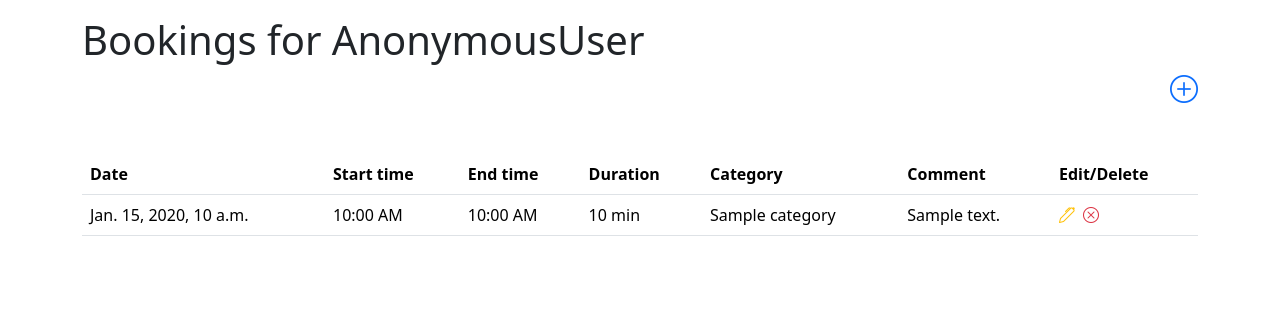
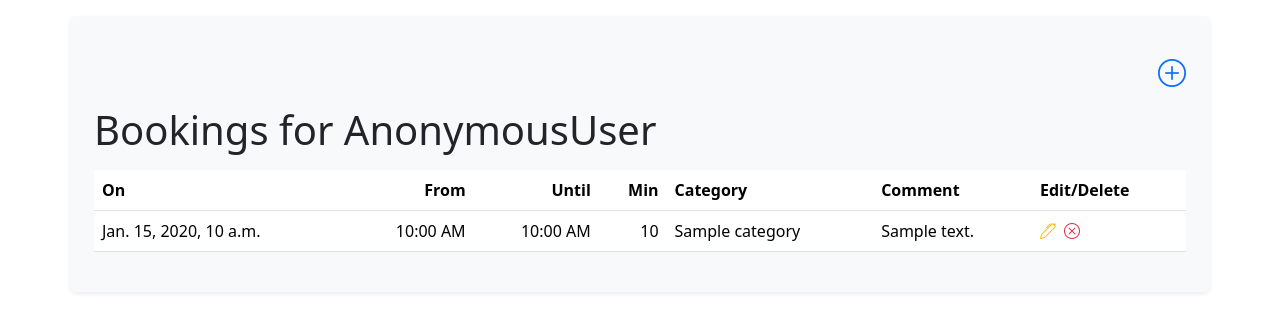
Before and after one commit to neptunhiker/home, a Django app: template timetracking/templates/booking_list.html in a window 1280 px wide. Shown: the part 120-452 px from the top of the page. Run offline with Django 4.2, Linux system fonts and the light colour scheme; the template is opened without the code that fills it: most values are stand-ins (such as "Sample title", 1, 10 or a date in 2020); some libraries are stand-ins or nearby versions.

Commit message:
Make some desgin changes to the creation of a booking template

```diff
--- a/timetracking/templates/booking_list.html
+++ b/timetracking/templates/booking_list.html
@@ -4,16 +4,17 @@
 {% block content %}
 
 <section>
-  <div class="container">
-    <h1>Bookings for {{ user }}</h1>
-    <div class="text-end text-success"><a href="{% url 'booking_new' %}"><i class="bi-plus-circle h3"></i></a></div>
-    <table class="table mt-5">
+  <div class="container bg-light p-4 rounded shadow-sm">
+    <div class="text-end text-success my-3"><a href="{% url 'booking_new' %}"><i class="bi-plus-circle h3"></i></a></div>
+    <h1 class="mb-3">Bookings for {{ user }}</h1>
+    <div class="table-responsive">
+      <table class="table">
         <thead>
           <tr>
-          <th scope="col">Date</th>
-          <th scope="col">Start time</th>
-          <th scope="col">End time</th>
-          <th scope="col">Duration</th>
+            <th scope="col">On</th>
+            <th class="text-end" scope="col">From</th>
+            <th class="text-end" scope="col">Until</th>
+            <th class="text-end" scope="col">Min</th>
             <th scope="col">Category</th>
             <th scope="col">Comment</th>
             <th scope=""col>Edit/Delete</th>
@@ -23,9 +24,9 @@
           {% for booking in booking_list %}
           <tr>
             <td>{{ booking.date }}</td>
-          <td>{{ booking.start_time|date:"g:i A" }}</td>
-          <td>{{ booking.end_time|date:"g:i A" }}</td>
-          <td>{{ booking.duration }} min</td>
+            <td class="text-end">{{ booking.start_time|date:"g:i A" }}</td>
+            <td class="text-end">{{ booking.end_time|date:"g:i A" }}</td>
+            <td class="text-end">{{ booking.duration }}</td>
             <td>{{ booking.category }}</td>
             <td>{{ booking.comment }}</td>
             <td><a class="text-warning" href="{% url 'booking_edit' booking.pk %}"><i class="bi-pen"></i></a><a class="text-danger ms-2" href="{% url 'booking_delete' booking.pk %}"><i class="bi-x-circle"></i></a></td>
@@ -34,5 +35,6 @@
         </tbody>
       </table>
     </div>
+  </div>
 </section>
 {% endblock content %}
```
Lines whose indentation alone changed are shown as unchanged.
